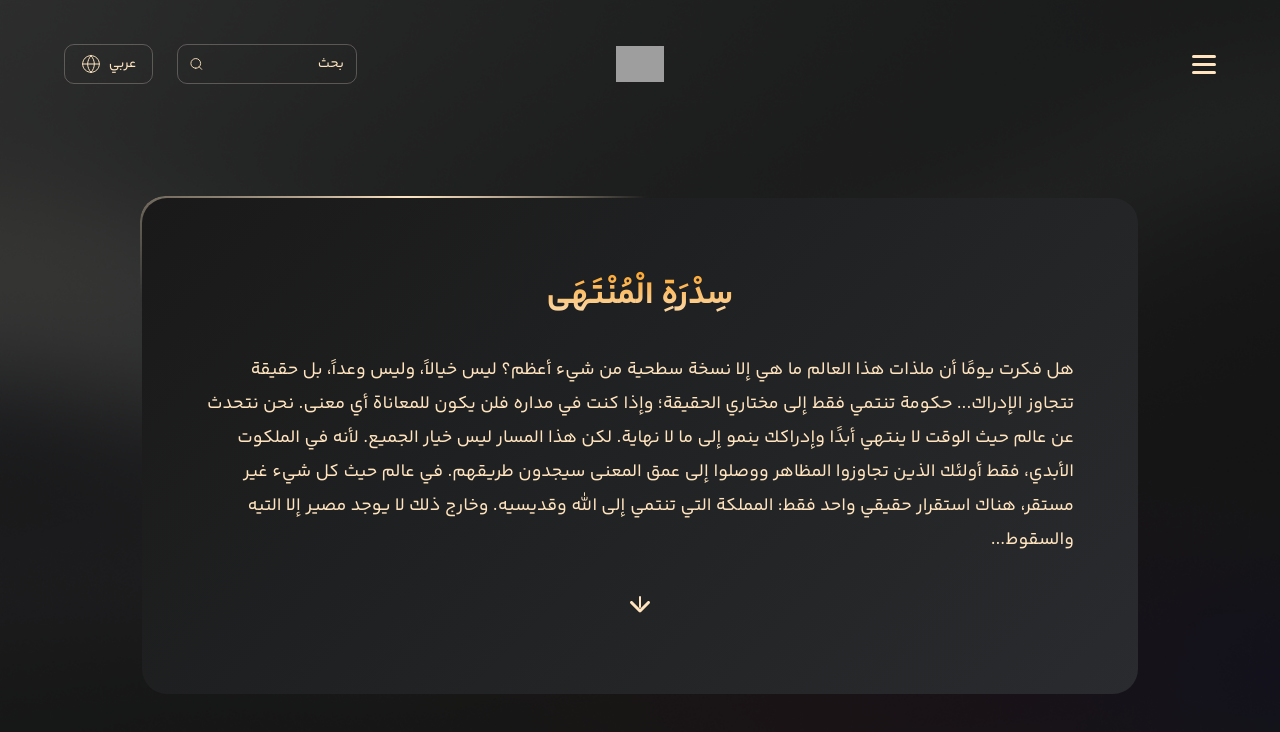
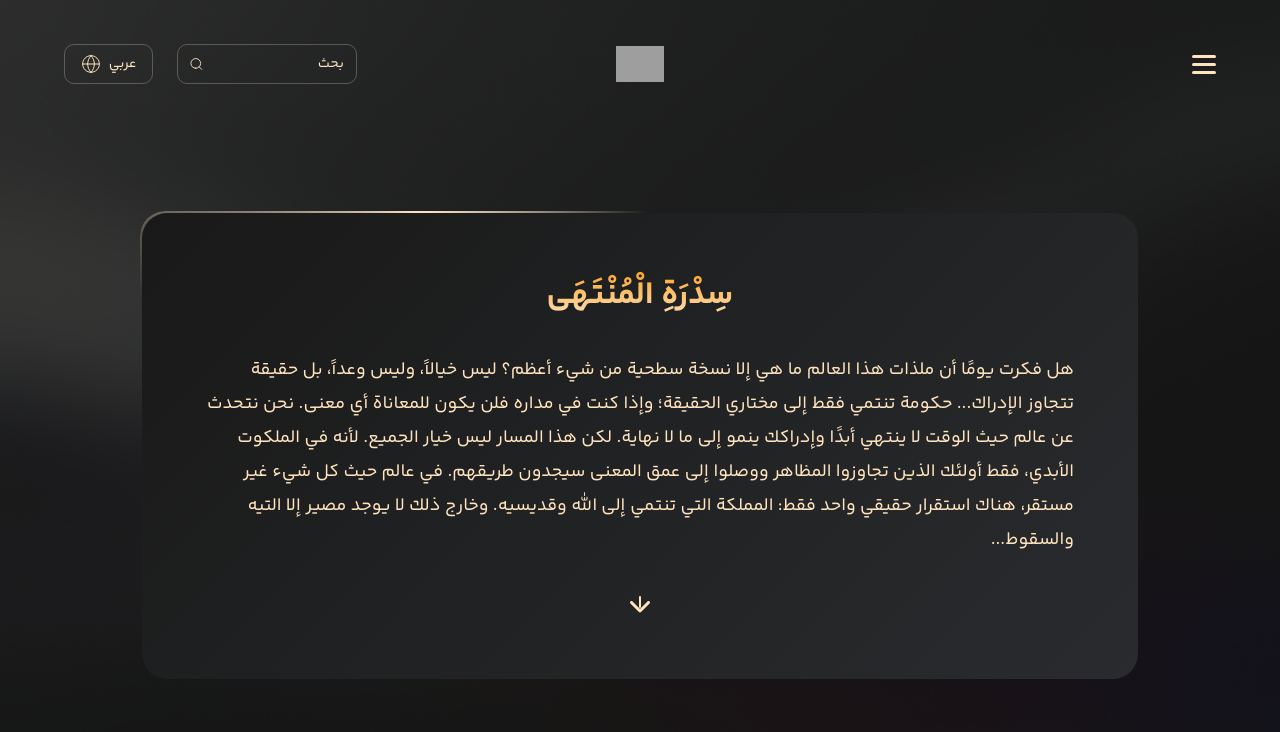
Before and after one commit to alinabizadeh1913/sidrat, a Next.js app: page / in a window 1280 px wide. Shown: the top 732 px of the page. Built offline with nearby package versions, Linux system fonts and the light colour scheme; no server answers; grey boxes are pictures that could not be loaded.

Commit message:
upgrade project : debug for deploy

```diff
--- a/src/app/layout.tsx
+++ b/src/app/layout.tsx
@@ -3,7 +3,9 @@ import type { Metadata } from "next";
 import { Poppins } from "next/font/google";
 import "../styles/globals.css";
 import Script from "next/script";
-import { settings } from "../database/settings.json";
+import settingsData from "../database/settings.json";
+
+const { settings } = settingsData;
 
 const Font = Poppins({
   subsets: ["latin"],
--- a/src/components/home/header/index.tsx
+++ b/src/components/home/header/index.tsx
@@ -12,11 +12,13 @@ import SuspendedHouse from "../mainSection/suspended_house";
 import { GradientText, MainText } from "@/components/layout/text";
 import DayOfJudgment from "../mainSection/day_of_judgment";
 import EternalFall from "../mainSection/eternal_fall";
-import { header } from "@/database/header.json";
+import headerData from "@/database/header.json";
 import EndlessSerenity from "../mainSection/endless_serenity";
 import useStore from "@/store";
 import Grid from "@/components/layout/grid";
 import Seasons from "../mainSection/seasons";
+
+const { header } = headerData;
 
 const Header = () => {
   const [headerShow, setHeaderShow] = useState<boolean>(false);
@@ -106,7 +108,7 @@ const Header = () => {
 
       <div className="w-full h-full flex py-[36px]">
         <div
-          className={`max-w-[1000px] h-[500px] w-full m-auto rounded-[25px] duration-500 delay-500 ease-out relative z-[30] overflow-hidden group p-[2px]`}
+          className={`max-w-[1000px] h-[470px] w-full m-auto rounded-[25px] ease-out relative z-[30] overflow-hidden group p-[2px]`}
         >
           <div
             className={`glow-border duration-500 delay-700 ease-out h-full`}
--- a/src/components/home/mainSection/day_of_judgment/index.tsx
+++ b/src/components/home/mainSection/day_of_judgment/index.tsx
@@ -4,9 +4,11 @@ import Button from "@/components/layout/button";
 import Section from "@/components/layout/section";
 import Image from "next/image";
 import { useEffect, useState } from "react";
-import { seasons } from "@/database/seasons.json";
+import seasonsData from "@/database/seasons.json";
 import { MainSectionDescription, MainSectionTitle } from "..";
 import useStore from "@/store";
+
+const { seasons } = seasonsData;
 
 const DayOfJudgment = ({
   scrollCount,
--- a/src/components/home/mainSection/endless_serenity/index.tsx
+++ b/src/components/home/mainSection/endless_serenity/index.tsx
@@ -5,8 +5,10 @@ import Section from "@/components/layout/section";
 import Image from "next/image";
 import { useEffect, useState } from "react";
 import { MainSectionDescription, MainSectionTitle } from "..";
-import { seasons } from "@/database/seasons.json";
+import seasonsData from "@/database/seasons.json";
 import useStore from "@/store";
+
+const { seasons } = seasonsData;
 
 const EndlessSerenity = ({
   scrollCount,
--- a/src/components/home/mainSection/eternal_fall/index.tsx
+++ b/src/components/home/mainSection/eternal_fall/index.tsx
@@ -5,8 +5,10 @@ import Section from "@/components/layout/section";
 import Image from "next/image";
 import { useEffect, useState } from "react";
 import { MainSectionDescription, MainSectionTitle } from "..";
-import { seasons } from "@/database/seasons.json";
+import seasonsData from "@/database/seasons.json";
 import useStore from "@/store";
+
+const { seasons } = seasonsData;
 
 const EternalFall = ({
   scrollCount,
--- a/src/components/home/mainSection/fourteen_infallibles/index.tsx
+++ b/src/components/home/mainSection/fourteen_infallibles/index.tsx
@@ -5,8 +5,10 @@ import Section from "@/components/layout/section";
 import Image from "next/image";
 import { useEffect, useState } from "react";
 import { MainSectionDescription, MainSectionTitle } from "..";
-import { seasons } from "@/database/seasons.json";
+import seasonsData from "@/database/seasons.json";
 import useStore from "@/store";
+
+const { seasons } = seasonsData;
 
 const FourteenInfallibles = ({
   scrollCount,
--- a/src/components/home/mainSection/rise_of_divine_reign/index.tsx
+++ b/src/components/home/mainSection/rise_of_divine_reign/index.tsx
@@ -4,9 +4,11 @@ import Button from "@/components/layout/button";
 import Section from "@/components/layout/section";
 import Image from "next/image";
 import { useEffect, useState } from "react";
-import { seasons } from "@/database/seasons.json";
+import seasonsData from "@/database/seasons.json";
 import { MainSectionDescription, MainSectionTitle } from "..";
 import useStore from "@/store";
+
+const { seasons } = seasonsData;
 
 const RiseOfDivineReign = ({
   scrollCount,
--- a/src/components/home/mainSection/story_of_soil/index.tsx
+++ b/src/components/home/mainSection/story_of_soil/index.tsx
@@ -5,9 +5,11 @@ import Section from "@/components/layout/section";
 import Image from "next/image";
 import { useEffect, useState } from "react";
 import { MainSectionDescription, MainSectionTitle } from "..";
-import { seasons } from "@/database/seasons.json";
+import seasonsData from "@/database/seasons.json";
 import useStore from "@/store";
 import Grid from "@/components/layout/grid";
+
+const { seasons } = seasonsData;
 
 const StoryOfSoil = ({
   scrollCount,
--- a/src/components/home/mainSection/suspended_house/index.tsx
+++ b/src/components/home/mainSection/suspended_house/index.tsx
@@ -4,9 +4,11 @@ import Button from "@/components/layout/button";
 import Section from "@/components/layout/section";
 import Image from "next/image";
 import { useEffect, useState } from "react";
-import { seasons } from "@/database/seasons.json";
+import seasonsData from "@/database/seasons.json";
 import { MainSectionDescription, MainSectionTitle } from "..";
 import useStore from "@/store";
+
+const { seasons } = seasonsData;
 
 const SuspendedHouse = ({
   scrollCount,
--- a/src/sass/globals.scss
+++ b/src/sass/globals.scss
@@ -8,7 +8,6 @@
 // Variables
 
 $body-background: #151616;
-// $test : linear-gradient(to bottom, rgba(21, 22, 22,1), rgba(21, 22, 22,0.8),rgba(21, 22, 22,1));
 $text-linear: linear-gradient(180deg, #fda52a, #fae3c3);
 $text-primary: #fdc882;
 $text-secondary: #ead6b2;
@@ -108,74 +107,57 @@ $border-secondary: #fdc882;
 // Ar
 @font-face {
   font-family: "ar-uthman";
-  src: url("../../public/fonts/ar/uthman/uthman.woff2") format("woff2"),
-    url("../../public/fonts/ar/uthman/uthman.woff") format("woff"),
-    url("../../public/fonts/ar/uthman/uthman.ttf") format("truetype"),
-    url("../../public/fonts/ar/uthman/uthman.eot") format("embedded-opentype"),
-    url("../../public/fonts/ar/uthman/uthman.otf") format("opentype");
+  src: url("/fonts/ar/uthman/uthman.woff2") format("woff2"),
+    url("/fonts/ar/uthman/uthman.woff") format("woff"),
+    url("/fonts/ar/uthman/uthman.ttf") format("truetype"),
+    url("/fonts/ar/uthman/uthman.eot") format("embedded-opentype"),
+    url("/fonts/ar/uthman/uthman.otf") format("opentype");
 }
 
 // Fa
 @font-face {
   font-family: "fa-yekan-bakh-black";
-  src: url("../../public/fonts/fa-ar/YekanBlack/YekanBakh-Black.woff2")
-      format("woff2"),
-    url("../../public/fonts/fa-ar/YekanBlack/YekanBakh-Black.woff")
-      format("woff"),
-    url("../../public/fonts/fa-ar/YekanBlack/YekanBakh-Black.ttf")
-      format("truetype"),
-    url("../../public/fonts/fa-ar/YekanBlack/YekanBakh-Black.eot")
+  src: url("/fonts/fa-ar/YekanBlack/YekanBakh-Black.woff2") format("woff2"),
+    url("/fonts/fa-ar/YekanBlack/YekanBakh-Black.woff") format("woff"),
+    url("/fonts/fa-ar/YekanBlack/YekanBakh-Black.ttf") format("truetype"),
+    url("/fonts/fa-ar/YekanBlack/YekanBakh-Black.eot")
       format("embedded-opentype"),
-    url("../../public/fonts/fa-ar/YekanBlack/YekanBakh-Black.otf")
-      format("opentype");
+    url("/fonts/fa-ar/YekanBlack/YekanBakh-Black.otf") format("opentype");
 }
 @font-face {
   font-family: "fa-yekan-bakh-bold";
-  src: url("../../public/fonts/fa-ar/YekanBold/YekanBakh-Bold.woff2")
-      format("woff2"),
-    url("../../public/fonts/fa-ar/YekanBold/YekanBakh-Bold.woff") format("woff"),
-    url("../../public/fonts/fa-ar/YekanBold/YekanBakh-Bold.ttf")
-      format("truetype"),
-    url("../../public/fonts/fa-ar/YekanBold/YekanBakh-Bold.eot")
-      format("embedded-opentype"),
-    url("../../public/fonts/fa-ar/YekanBold/YekanBakh-Bold.otf")
-      format("opentype");
+  src: url("/fonts/fa-ar/YekanBold/YekanBakh-Bold.woff2") format("woff2"),
+    url("/fonts/fa-ar/YekanBold/YekanBakh-Bold.woff") format("woff"),
+    url("/fonts/fa-ar/YekanBold/YekanBakh-Bold.ttf") format("truetype"),
+    url("/fonts/fa-ar/YekanBold/YekanBakh-Bold.eot") format("embedded-opentype"),
+    url("/fonts/fa-ar/YekanBold/YekanBakh-Bold.otf") format("opentype");
 }
 @font-face {
   font-family: "fa-yekan-bakh-regular";
-  src: url("../../public/fonts/fa-ar/YekanRegular/YekanBakh-Regular.woff2")
-      format("woff2"),
-    url("../../public/fonts/fa-ar/YekanRegular/YekanBakh-Regular.woff")
-      format("woff"),
-    url("../../public/fonts/fa-ar/YekanRegular/YekanBakh-Regular.ttf")
-      format("truetype"),
-    url("../../public/fonts/fa-ar/YekanRegular/YekanBakh-Regular.eot")
+  src: url("/fonts/fa-ar/YekanRegular/YekanBakh-Regular.woff2") format("woff2"),
+    url("/fonts/fa-ar/YekanRegular/YekanBakh-Regular.woff") format("woff"),
+    url("/fonts/fa-ar/YekanRegular/YekanBakh-Regular.ttf") format("truetype"),
+    url("/fonts/fa-ar/YekanRegular/YekanBakh-Regular.eot")
       format("embedded-opentype"),
-    url("../../public/fonts/fa-ar/YekanRegular/YekanBakh-Regular.otf")
-      format("opentype");
+    url("/fonts/fa-ar/YekanRegular/YekanBakh-Regular.otf") format("opentype");
 }
 
 // En
 @font-face {
   font-family: "en-biotif-bold";
-  src: url("../../public/fonts/en/BiotifBold/BiotifBold.woff2") format("woff2"),
-    url("../../public/fonts/en/BiotifBold/BiotifBold.woff") format("woff"),
-    url("../../public/fonts/en/BiotifBold/BiotifBold.ttf") format("truetype"),
-    url("../../public/fonts/en/BiotifBold/BiotifBold.eot")
-      format("embedded-opentype"),
-    url("../../public/fonts/en/BiotifBold/BiotifBold.otf") format("opentype");
+  src: url("/fonts/en/BiotifBold/BiotifBold.woff2") format("woff2"),
+    url("/fonts/en/BiotifBold/BiotifBold.woff") format("woff"),
+    url("/fonts/en/BiotifBold/BiotifBold.ttf") format("truetype"),
+    url("/fonts/en/BiotifBold/BiotifBold.eot") format("embedded-opentype"),
+    url("/fonts/en/BiotifBold/BiotifBold.otf") format("opentype");
 }
 @font-face {
   font-family: "en-biotif-regular";
-  src: url("../../public/fonts/en/BiotifRegular/BiotifRegular.woff2")
-      format("woff2"),
-    url("../../public/fonts/en/BiotifRegular/BiotifRegular.woff") format("woff"),
-    url("../../public/fonts/en/BiotifRegular/BiotifRegular.ttf")
-      format("truetype"),
-    url("../../public/fonts/en/BiotifRegular/BiotifRegular.eot")
-      format("embedded-opentype"),
-    url("../../public/fonts/en/BiotifRegular/BiotifRegular.otf")
-      format("opentype");
+  src: url("/fonts/en/BiotifRegular/BiotifRegular.woff2") format("woff2"),
+    url("/fonts/en/BiotifRegular/BiotifRegular.woff") format("woff"),
+    url("/fonts/en/BiotifRegular/BiotifRegular.ttf") format("truetype"),
+    url("/fonts/en/BiotifRegular/BiotifRegular.eot") format("embedded-opentype"),
+    url("/fonts/en/BiotifRegular/BiotifRegular.otf") format("opentype");
 }
 
 .uthman {
--- a/src/styles/globals.css
+++ b/src/styles/globals.css
@@ -77,27 +77,27 @@
 
 @font-face {
   font-family: "ar-uthman";
-  src: url("../../public/fonts/ar/uthman/uthman.woff2") format("woff2"), url("../../public/fonts/ar/uthman/uthman.woff") format("woff"), url("../../public/fonts/ar/uthman/uthman.ttf") format("truetype"), url("../../public/fonts/ar/uthman/uthman.eot") format("embedded-opentype"), url("../../public/fonts/ar/uthman/uthman.otf") format("opentype");
+  src: url("/fonts/ar/uthman/uthman.woff2") format("woff2"), url("/fonts/ar/uthman/uthman.woff") format("woff"), url("/fonts/ar/uthman/uthman.ttf") format("truetype"), url("/fonts/ar/uthman/uthman.eot") format("embedded-opentype"), url("/fonts/ar/uthman/uthman.otf") format("opentype");
 }
 @font-face {
   font-family: "fa-yekan-bakh-black";
-  src: url("../../public/fonts/fa-ar/YekanBlack/YekanBakh-Black.woff2") format("woff2"), url("../../public/fonts/fa-ar/YekanBlack/YekanBakh-Black.woff") format("woff"), url("../../public/fonts/fa-ar/YekanBlack/YekanBakh-Black.ttf") format("truetype"), url("../../public/fonts/fa-ar/YekanBlack/YekanBakh-Black.eot") format("embedded-opentype"), url("../../public/fonts/fa-ar/YekanBlack/YekanBakh-Black.otf") format("opentype");
+  src: url("/fonts/fa-ar/YekanBlack/YekanBakh-Black.woff2") format("woff2"), url("/fonts/fa-ar/YekanBlack/YekanBakh-Black.woff") format("woff"), url("/fonts/fa-ar/YekanBlack/YekanBakh-Black.ttf") format("truetype"), url("/fonts/fa-ar/YekanBlack/YekanBakh-Black.eot") format("embedded-opentype"), url("/fonts/fa-ar/YekanBlack/YekanBakh-Black.otf") format("opentype");
 }
 @font-face {
   font-family: "fa-yekan-bakh-bold";
-  src: url("../../public/fonts/fa-ar/YekanBold/YekanBakh-Bold.woff2") format("woff2"), url("../../public/fonts/fa-ar/YekanBold/YekanBakh-Bold.woff") format("woff"), url("../../public/fonts/fa-ar/YekanBold/YekanBakh-Bold.ttf") format("truetype"), url("../../public/fonts/fa-ar/YekanBold/YekanBakh-Bold.eot") format("embedded-opentype"), url("../../public/fonts/fa-ar/YekanBold/YekanBakh-Bold.otf") format("opentype");
+  src: url("/fonts/fa-ar/YekanBold/YekanBakh-Bold.woff2") format("woff2"), url("/fonts/fa-ar/YekanBold/YekanBakh-Bold.woff") format("woff"), url("/fonts/fa-ar/YekanBold/YekanBakh-Bold.ttf") format("truetype"), url("/fonts/fa-ar/YekanBold/YekanBakh-Bold.eot") format("embedded-opentype"), url("/fonts/fa-ar/YekanBold/YekanBakh-Bold.otf") format("opentype");
 }
 @font-face {
   font-family: "fa-yekan-bakh-regular";
-  src: url("../../public/fonts/fa-ar/YekanRegular/YekanBakh-Regular.woff2") format("woff2"), url("../../public/fonts/fa-ar/YekanRegular/YekanBakh-Regular.woff") format("woff"), url("../../public/fonts/fa-ar/YekanRegular/YekanBakh-Regular.ttf") format("truetype"), url("../../public/fonts/fa-ar/YekanRegular/YekanBakh-Regular.eot") format("embedded-opentype"), url("../../public/fonts/fa-ar/YekanRegular/YekanBakh-Regular.otf") format("opentype");
+  src: url("/fonts/fa-ar/YekanRegular/YekanBakh-Regular.woff2") format("woff2"), url("/fonts/fa-ar/YekanRegular/YekanBakh-Regular.woff") format("woff"), url("/fonts/fa-ar/YekanRegular/YekanBakh-Regular.ttf") format("truetype"), url("/fonts/fa-ar/YekanRegular/YekanBakh-Regular.eot") format("embedded-opentype"), url("/fonts/fa-ar/YekanRegular/YekanBakh-Regular.otf") format("opentype");
 }
 @font-face {
   font-family: "en-biotif-bold";
-  src: url("../../public/fonts/en/BiotifBold/BiotifBold.woff2") format("woff2"), url("../../public/fonts/en/BiotifBold/BiotifBold.woff") format("woff"), url("../../public/fonts/en/BiotifBold/BiotifBold.ttf") format("truetype"), url("../../public/fonts/en/BiotifBold/BiotifBold.eot") format("embedded-opentype"), url("../../public/fonts/en/BiotifBold/BiotifBold.otf") format("opentype");
+  src: url("/fonts/en/BiotifBold/BiotifBold.woff2") format("woff2"), url("/fonts/en/BiotifBold/BiotifBold.woff") format("woff"), url("/fonts/en/BiotifBold/BiotifBold.ttf") format("truetype"), url("/fonts/en/BiotifBold/BiotifBold.eot") format("embedded-opentype"), url("/fonts/en/BiotifBold/BiotifBold.otf") format("opentype");
 }
 @font-face {
   font-family: "en-biotif-regular";
-  src: url("../../public/fonts/en/BiotifRegular/BiotifRegular.woff2") format("woff2"), url("../../public/fonts/en/BiotifRegular/BiotifRegular.woff") format("woff"), url("../../public/fonts/en/BiotifRegular/BiotifRegular.ttf") format("truetype"), url("../../public/fonts/en/BiotifRegular/BiotifRegular.eot") format("embedded-opentype"), url("../../public/fonts/en/BiotifRegular/BiotifRegular.otf") format("opentype");
+  src: url("/fonts/en/BiotifRegular/BiotifRegular.woff2") format("woff2"), url("/fonts/en/BiotifRegular/BiotifRegular.woff") format("woff"), url("/fonts/en/BiotifRegular/BiotifRegular.ttf") format("truetype"), url("/fonts/en/BiotifRegular/BiotifRegular.eot") format("embedded-opentype"), url("/fonts/en/BiotifRegular/BiotifRegular.otf") format("opentype");
 }
 .uthman {
   font-family: "ar-uthman";
```
